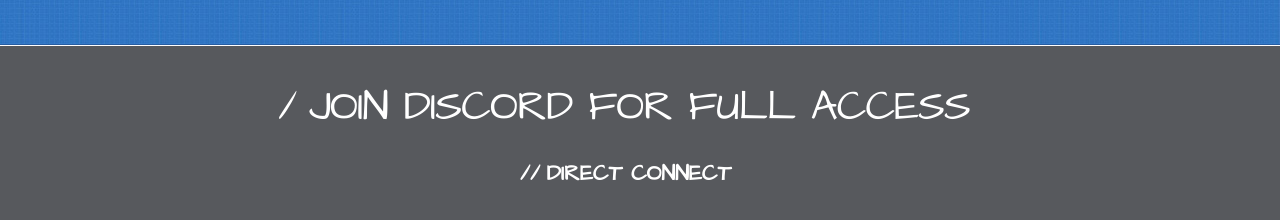
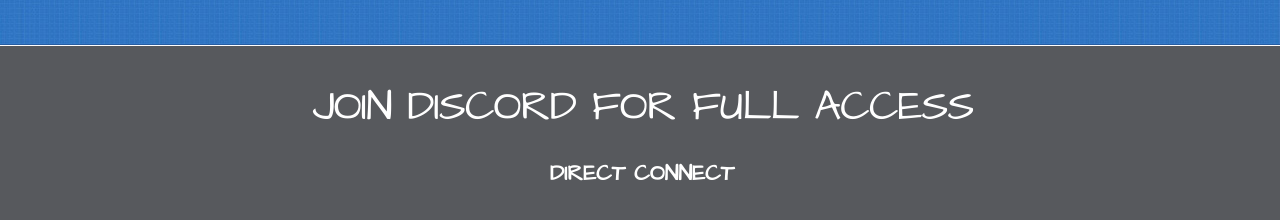
Before and after one commit to sxcdennis/NSF, a Jekyll site: the page built from index.md, in a window 1280 px wide. Shown: the part 257-477 px from the top of the page. Built offline with Jekyll 4.4.1, drawn with Linux system fonts in a browser that asks for light colours; our own code applies the rules of GitHub Pages for plain Markdown files.

Commit message:
Adding all

```diff
--- a/_sass/jekyll-theme-architect.scss
+++ b/_sass/jekyll-theme-architect.scss
@@ -229,7 +229,6 @@ form {
   padding-right: 0.3em;
   margin-left: -0.9em;
   color: #fff;
-  content: "/";
 }
 
 #main-content h2 {
@@ -243,7 +242,6 @@ form {
 #main-content h2:before {
   padding-right: 0.3em;
   margin-left: -1.5em;
-  content: "//";
   color: #fff;
 }
 
```
